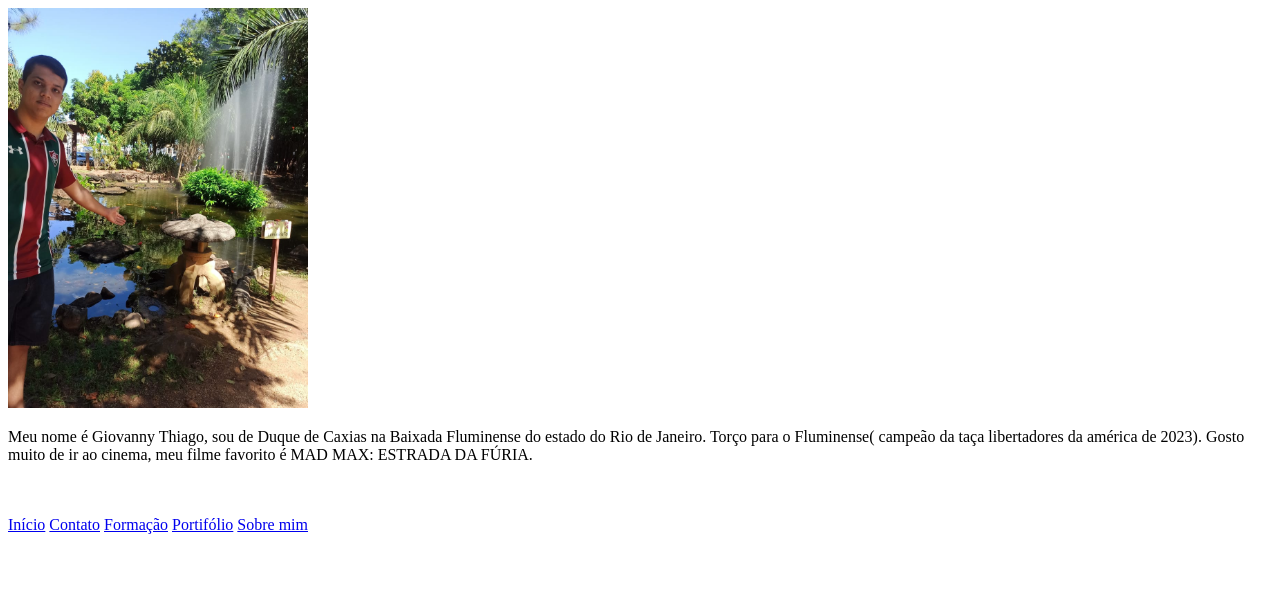
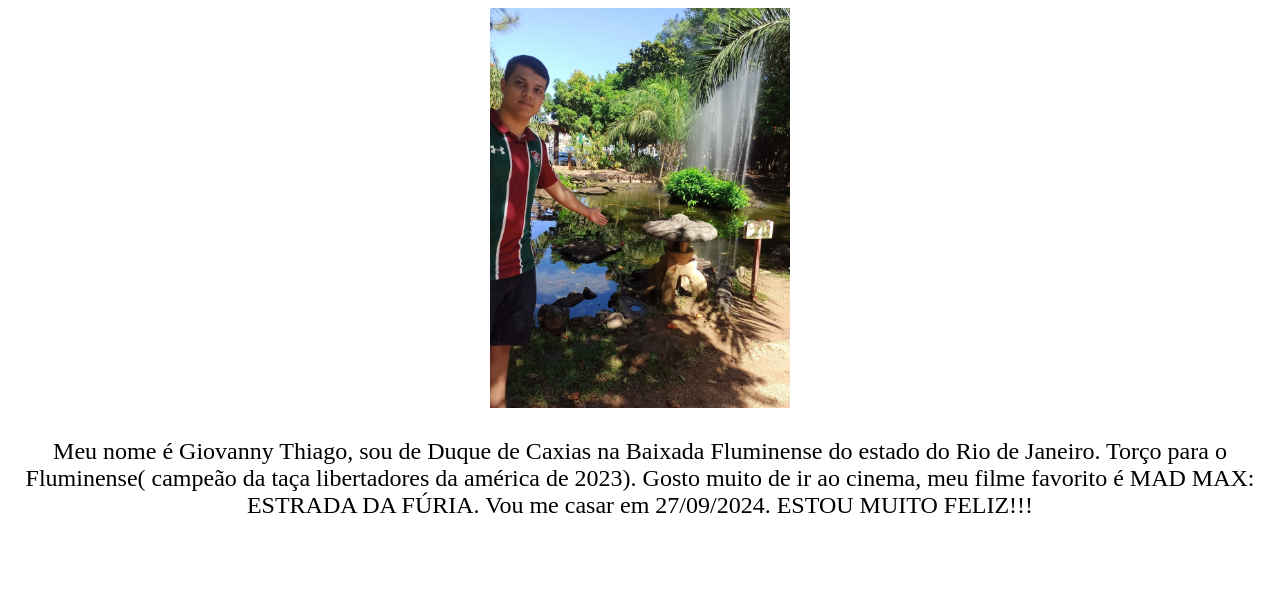
Before and after one commit to Giovannythiago/giovannythiago, a plain HTML site: page sobremim.html in a window 1280 px wide. Shown: the top 591 px of the page. Drawn offline with Linux system fonts and the light colour scheme.

Commit message:
Add files via upload

```diff
--- a/sobremim.html
+++ b/sobremim.html
@@ -4,9 +4,20 @@
     <meta charset="UTF-8">
     <meta name="viewport" content="width=device-width, initial-scale=1.0">
     <title>Sobre mim</title>
+    <style>
+        body {
+            font-size: 24px; /* Aumentar o tamanho da fonte */
+            text-align: center; /* Centralizar o texto */
+        }
+
+        a {
+            display: inline-block;
+            margin: 0 10px; /* Adiciona espaço entre os links */
+        }
+    </style>
 </head>
 <body><img src="foto.jpeg" alt="Minha foto" width="300">
-    <p>Meu nome é Giovanny Thiago, sou de Duque de Caxias na Baixada Fluminense do estado do Rio de Janeiro. Torço para o Fluminense( campeão da taça libertadores da américa de 2023). Gosto muito de ir ao cinema, meu filme favorito é MAD MAX: ESTRADA DA FÚRIA.</p>
+    <p>Meu nome é Giovanny Thiago, sou de Duque de Caxias na Baixada Fluminense do estado do Rio de Janeiro. Torço para o Fluminense( campeão da taça libertadores da américa de 2023). Gosto muito de ir ao cinema, meu filme favorito é MAD MAX: ESTRADA DA FÚRIA. Vou me casar em 27/09/2024. ESTOU MUITO FELIZ!!!</p>
     <br><br>
     <a href="inicio.html">Início</a>
     <a href="contato.html">Contato</a>
```
Also changed, not shown: contato.html (+11 -0 lines), formacao.html (+11 -0 lines), inicio.html (+12 -0 lines), portfolio.html (+11 -0 lines).
